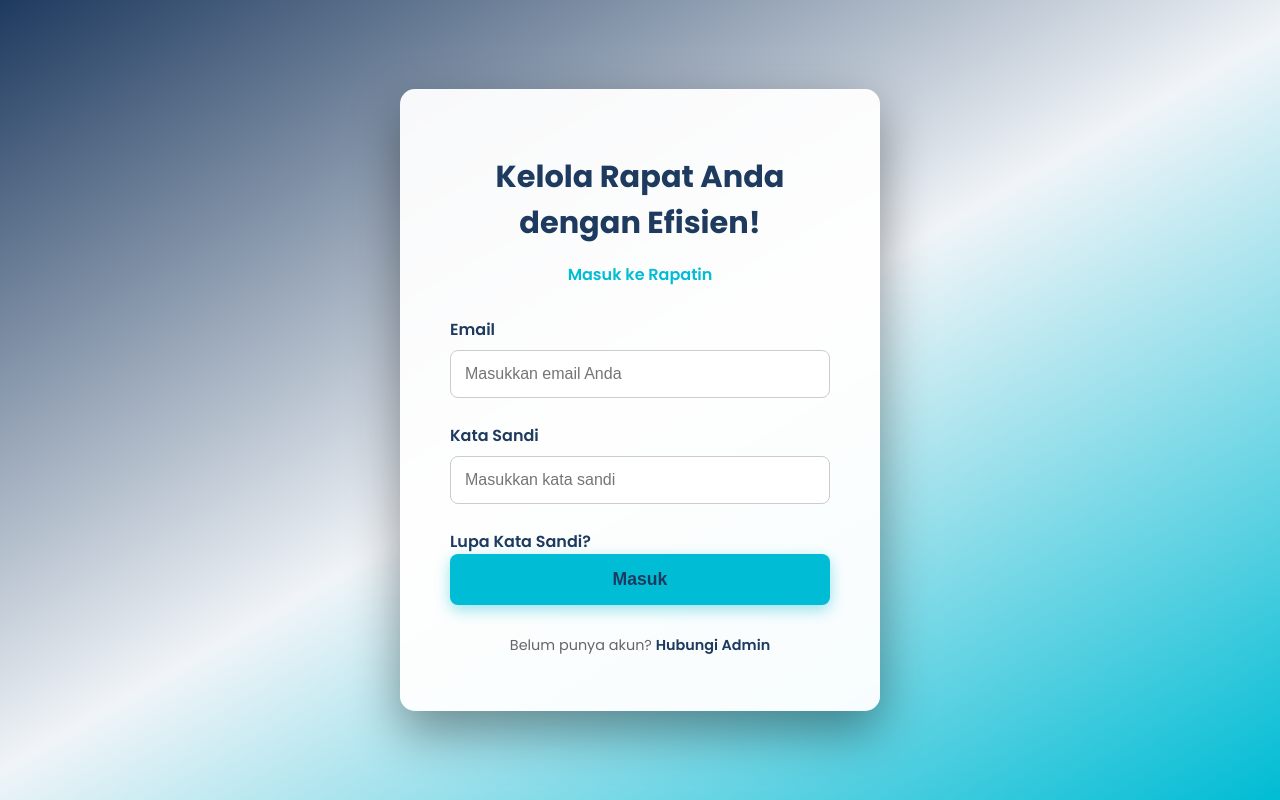
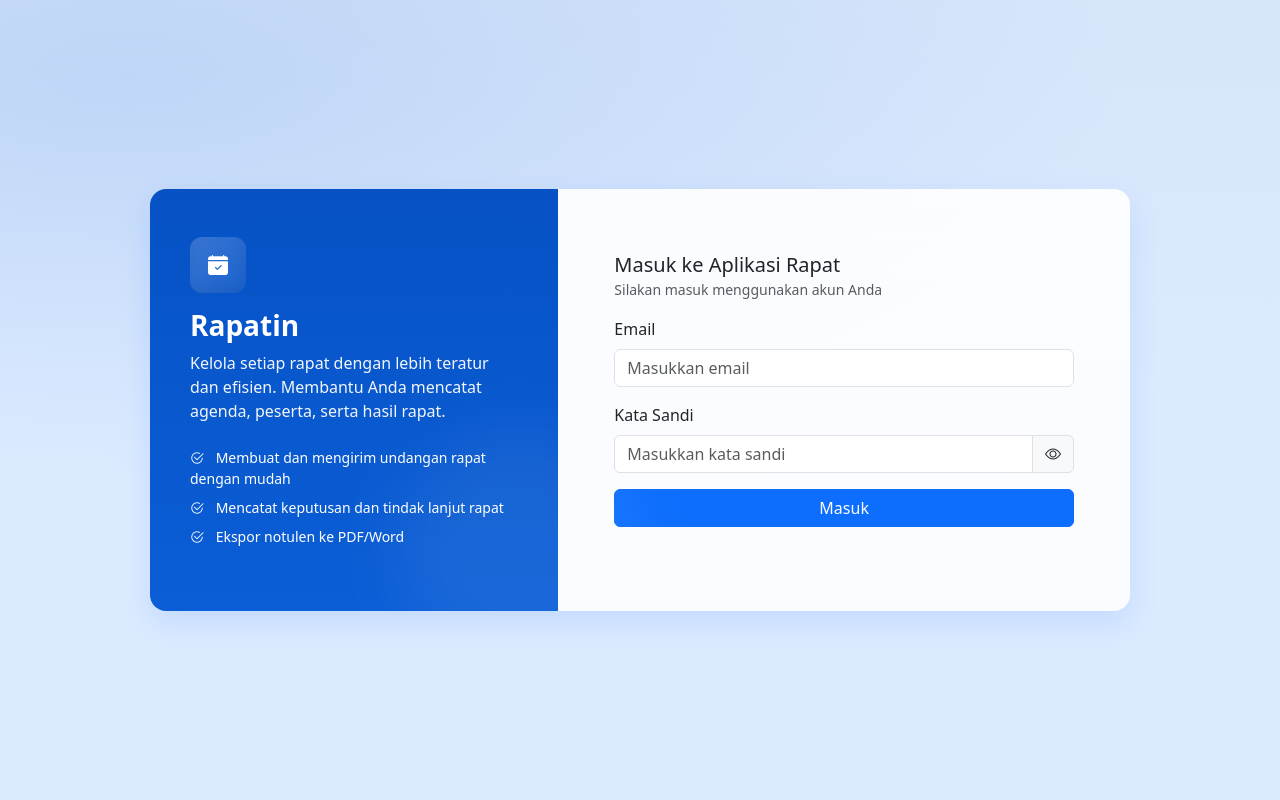
Before and after one commit to bisyarahsh/pengelolaan, a PHP site: page /login.html in a window 1280 px wide. Run offline with PHP 8.4, Linux system fonts and the light colour scheme.

Commit message:
revisi login

```diff
--- a/login/login.html
+++ b/login/login.html
@@ -3,43 +3,100 @@
 <head>
     <meta charset="UTF-8">
     <meta name="viewport" content="width=device-width, initial-scale=1.0">
-    <title>Rapatin - Login</title>
-    <link href="https://fonts.googleapis.com/css2?family=Poppins:wght@400;600;700&display=swap" rel="stylesheet">
-    <link rel="stylesheet" href="style1.css">
+  <title>Login - Rapatin</title>
+
+  <!-- Bootstrap CSS (v5.3) -->
+  <link href="https://cdn.jsdelivr.net/npm/bootstrap@5.3.2/dist/css/bootstrap.min.css" rel="stylesheet">
+  <!-- Bootstrap Icons -->
+  <link href="https://cdn.jsdelivr.net/npm/bootstrap-icons@1.11.3/font/bootstrap-icons.css" rel="stylesheet">
+<link rel="stylesheet" href="style1.css">
+
 </head>
 <body>
-    <div class="background-wrap">
-        <div class="login-box">
-            <div class="login-header">
-                <h2>Kelola Rapat Anda dengan Efisien!</h2>
-                <p>Masuk ke Rapatin</p>
+
+  <div class="login-card d-flex flex-row align-items-stretch">
+    <!-- left panel (visual) -->
+    <div class="left-panel col-lg-5 d-none d-lg-flex position-relative">
+      <div>
+        <div class="brand-logo mb-3">
+          <i class="bi bi-calendar-check-fill" style="font-size:1.25rem"></i>
+        </div>
+        <h3>Rapatin</h3>
+        <p class="mb-4">Kelola setiap rapat dengan lebih teratur dan efisien.
+      Membantu Anda mencatat agenda, peserta, serta hasil rapat.</p>
+
+        <ul class="list-unstyled small opacity-85">
+          <li class="mb-2"><i class="bi bi-check2-circle me-2"></i> Membuat dan mengirim undangan rapat dengan mudah</li>
+          <li class="mb-2"><i class="bi bi-check2-circle me-2"></i> Mencatat keputusan dan tindak lanjut rapat</li>
+          <li class="mb-2"><i class="bi bi-check2-circle me-2"></i> Ekspor notulen ke PDF/Word</li>
+        </ul>
+      </div>
+      <div class="decor-circles"></div>
+    </div>
+
+    <!-- form panel -->
+    <div class="form-panel col-lg-7">
+      <div class="p-3 p-md-4">
+        <div class="d-flex justify-content-between align-items-center mb-3">
+          <div class="d-flex align-items-center gap-3">
+            <div class="brand-logo d-lg-none bg-primary text-white"><i class="bi bi-calendar-check-fill"></i></div>
+            <div>
+              <h5 class="mb-0">Masuk ke Aplikasi Rapat</h5>
+              <small class="text-muted">Silakan masuk menggunakan akun Anda</small>
             </div>
+          </div>
+        </div>
 
-            <form action="/proses_login" method="POST" class="login-form">
+        <form id="loginForm" class="needs-validation" novalidate>
+          <div class="mb-3">
+            <label for="email" class="form-label">Email</label>
+            <input type="email" class="form-control" id="email" placeholder="Masukkan email" required>
+            <div class="invalid-feedback">Masukkan email yang valid.</div>
+          </div>
 
-                <div class="input-group">
-                    <label for="email">Email</label>
-                    <input type="email" id="email" name="email" placeholder="Masukkan email Anda" required>
-                </div>
+          <div class="mb-3">
+            <label for="password" class="form-label">Kata Sandi</label>
+            <div class="input-group">
+              <input type="password" class="form-control" id="password" placeholder="Masukkan kata sandi" required>
+              <span class="input-group-text show-pass" id="togglePassword" title="Tampilkan / sembunyikan"><i class="bi bi-eye"></i></span>
+            </div>
+          </div>
 
-                <div class="input-group">
-                    <label for="password">Kata Sandi</label>
-                    <input type="password" id="password" name="password" placeholder="Masukkan kata sandi" required>
-                </div>
+          <button type="submit" class="btn btn-primary w-100 mb-3">Masuk</button>
+      </div>
+    </div>
+  </div>
 
-                <div class="forgot-password">
-                    <a href="#">Lupa Kata Sandi?</a>
-                </div>
+  <!-- Bootstrap JS -->
+  <script src="https://cdn.jsdelivr.net/npm/bootstrap@5.3.2/dist/js/bootstrap.bundle.min.js"></script>
+  <script>
+    // Form validation
+    (function () {
+      'use strict'
+      const forms = document.querySelectorAll('.needs-validation')
+      Array.from(forms).forEach(function (form) {
+        form.addEventListener('submit', function (event) {
+          if (!form.checkValidity()) {
+            event.preventDefault()
+            event.stopPropagation()
+          } else {
+            event.preventDefault();
+            // Example: submit via fetch or redirect after successful validation
+            alert('Berhasil masuk (demo).');
+          }
+          form.classList.add('was-validated')
+        }, false)
+      })
+    })()
 
-                <button type="submit" class="btn-login">
-                    Masuk
-                </button>
-            </form>
-
-            <div class="login-footer">
-                <p>Belum punya akun? <a href="#">Hubungi Admin</a></p>
-            </div>
-        </div>
-    </div>
+    // Toggle show/hide password
+    const togglePassword = document.getElementById('togglePassword');
+    const password = document.getElementById('password');
+    togglePassword.addEventListener('click', function (){
+      const type = password.getAttribute('type') === 'password' ? 'text' : 'password';
+      password.setAttribute('type', type);
+      this.innerHTML = type === 'text' ? '<i class="bi bi-eye-slash"></i>' : '<i class="bi bi-eye"></i>';
+    })
+  </script>
 </body>
 </html>
--- a/login/style1.css
+++ b/login/style1.css
@@ -1,146 +1,86 @@
-/* Palet Warna */
-:root {
-    --biru-tua: #1E3A5F;
-    --cyan-cerah: #00BCD4;
-    --abu-biru: #F0F4F8;
-    --putih-transparan: rgba(255, 255, 255, 0.95);
+    :root{
+      --blue-1: #0d6efd; /* primary */
+      --blue-2: #0652c5;
+      --blue-3: #0b5ed7;
+      --glass: rgba(255,255,255,0.08);
     }
 
-body {
-    font-family: 'Poppins', sans-serif;
-    display: flex;
-    justify-content: center;
-    align-items: center;
-    height: 100vh;
-    margin: 0;
-    overflow: hidden;
-
-    /* GRADIENT FULL SCREEN DENGAN SEMUA WARNA */
-    background: var(--biru-tua); /* Fallback */
-    background: linear-gradient(
-        150deg,
-        var(--biru-tua) 0%,      /* Mulai dari Biru Tua */
-        var(--abu-biru) 50%,     /* Transisi di tengah dengan Abu-abu Muda Kebiruan */
-        var(--cyan-cerah) 100%   /* Berakhir dengan Cyan Cerah */
-    );
+    body{
+      min-height: 100vh;
+      background: radial-gradient(1000px 400px at 10% 10%, rgba(11,94,215,0.12), transparent),
+                  linear-gradient(180deg, rgba(6,82,197,0.08) 0%, rgba(13,110,253,0.06) 50%),
+                  #e9f2ff; /* soft blue background */
+      display:flex;
+      align-items:center;
+      justify-content:center;
+      font-family: system-ui, -apple-system, 'Segoe UI', Roboto, 'Helvetica Neue', Arial;
+      padding: 2rem;
     }
 
-.login-container {
+    .login-card{
       width: 100%;
-    height: 100%;
-    display: flex;
-    justify-content: center;
-    align-items: center;
+      max-width: 980px;
+      border-radius: 16px;
+      overflow: hidden;
+      box-shadow: 0 12px 30px rgba(13,110,253,0.12);
+      background: linear-gradient(180deg, rgba(255,255,255,0.9), rgba(255,255,255,0.85));
     }
 
-.login-box {
-    /* Kotak login menggunakan putih transparan di atas gradien */
-    background-color: var(--putih-transparan);
-    padding: 40px 50px;
-    border-radius: 15px;
-    /* Bayangan yang menonjol */
-    box-shadow: 0 20px 50px rgba(0, 0, 0, 0.4);
-    width: 380px;
-    transition: all 0.4s ease;
+    .left-panel{
+      background: linear-gradient(180deg, var(--blue-2), var(--blue-3));
+      color: white;
+      padding: 3rem 2.5rem;
+      display:flex;
+      flex-direction:column;
+      justify-content:center;
     }
 
-.login-box:hover {
-    transform: scale(1.02);
-    box-shadow: 0 25px 60px rgba(0, 0, 0, 0.5);
+    .brand-logo{
+      width:56px;
+      height:56px;
+      border-radius:12px;
+      background: linear-gradient(135deg, rgba(255,255,255,0.2), rgba(255,255,255,0.08));
+      display:flex;
+      align-items:center;
+      justify-content:center;
+      font-weight:700;
+      font-size:1.2rem;
+      box-shadow: inset 0 -6px 12px rgba(0,0,0,0.06);
     }
 
-/* --- Typography & Aksesori --- */
+    .left-panel h3{font-weight:700}
+    .left-panel p{opacity:0.95}
 
-.login-header {
-    text-align: center;
-    margin-bottom: 30px;
+    .decor-circles{
+      position: absolute;
+      right: -80px;
+      bottom: -60px;
+      width: 240px;
+      height: 240px;
+      border-radius: 50%;
+      background: rgba(255,255,255,0.06);
+      filter: blur(30px);
+      transform: rotate(25deg);
     }
 
-.login-header h2 {
-    color: var(--biru-tua);
-    font-weight: 700;
-    font-size: 1.9em;
-    margin-bottom: 5px;
+    .form-panel{
+      padding: 2.5rem 2rem;
+      background: transparent;
     }
 
-.login-header p {
-    color: var(--cyan-cerah);
-    font-weight: 600;
+    .social-btn{
+      border-radius: 10px;
+      border: 1px solid rgba(13,110,253,0.08);
+      padding: .6rem .9rem;
     }
 
-/* --- Input Fields --- */
+    .input-group .form-control:focus{box-shadow: none; border-color: var(--blue-1)}
 
-.input-group {
-    margin-bottom: 25px;
-    text-align: left;
+    .show-pass{
+      cursor:pointer;
     }
 
-.input-group label {
-    display: block;
-    margin-bottom: 8px;
-    font-weight: 600;
-    color: var(--biru-tua);
+    @media (max-width: 767.98px){
+      .left-panel{display:none}
+      .login-card{border-radius:12px}
     }
-
-.login-form input {
-    width: 100%;
-    padding: 14px;
-    border: 1px solid #ccc;
-    border-radius: 8px;
-    box-sizing: border-box;
-    font-size: 1em;
-}
-
-.login-form input:focus {
-    /* Border fokus dengan warna Cyan Cerah */
-    border-color: var(--cyan-cerah);
-    box-shadow: 0 0 8px rgba(0, 188, 212, 0.7);
-    outline: none;
-}
-
-/* --- Button Styling --- */
-
-.btn-login {
-    /* Tombol utama menggunakan Cyan Cerah sebagai fokus */
-    background-color: var(--cyan-cerah);
-    color: var(--biru-tua);
-    padding: 15px 20px;
-    border: none;
-    border-radius: 8px;
-    cursor: pointer;
-    width: 100%;
-    font-size: 1.1em;
-    font-weight: 700;
-    box-shadow: 0 5px 15px rgba(0, 188, 212, 0.4);
-    transition: all 0.3s ease;
-}
-
-.btn-login:hover {
-    /* Hover dengan warna Biru Tua */
-    background-color: var(--biru-tua);
-    color: white;
-    box-shadow: 0 7px 20px rgba(30, 58, 95, 0.6);
-    transform: translateY(-2px);
-}
-
-/* --- Footer & Link --- */
-
-.forgot-password a,
-.login-footer a {
-    color: var(--biru-tua);
-    text-decoration: none;
-    font-weight: 600;
-}
-
-.forgot-password a:hover,
-.login-footer a:hover {
-    color: var(--cyan-cerah);
-    text-decoration: underline;
-}
-
-.login-footer {
-    text-align: center;
-    margin-top: 30px;
-    font-size: 0.9em;
-    color: #666;
-}
```
Lines whose indentation alone changed are shown as unchanged.
